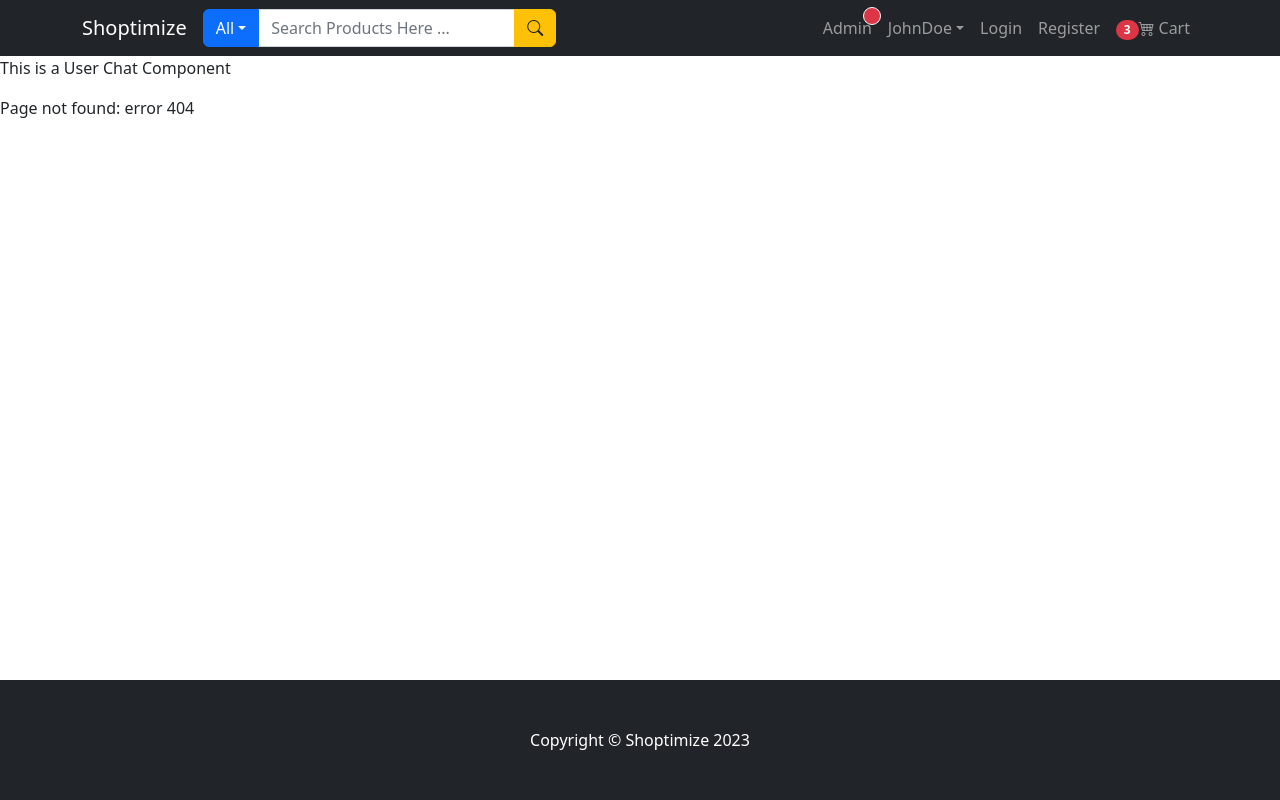
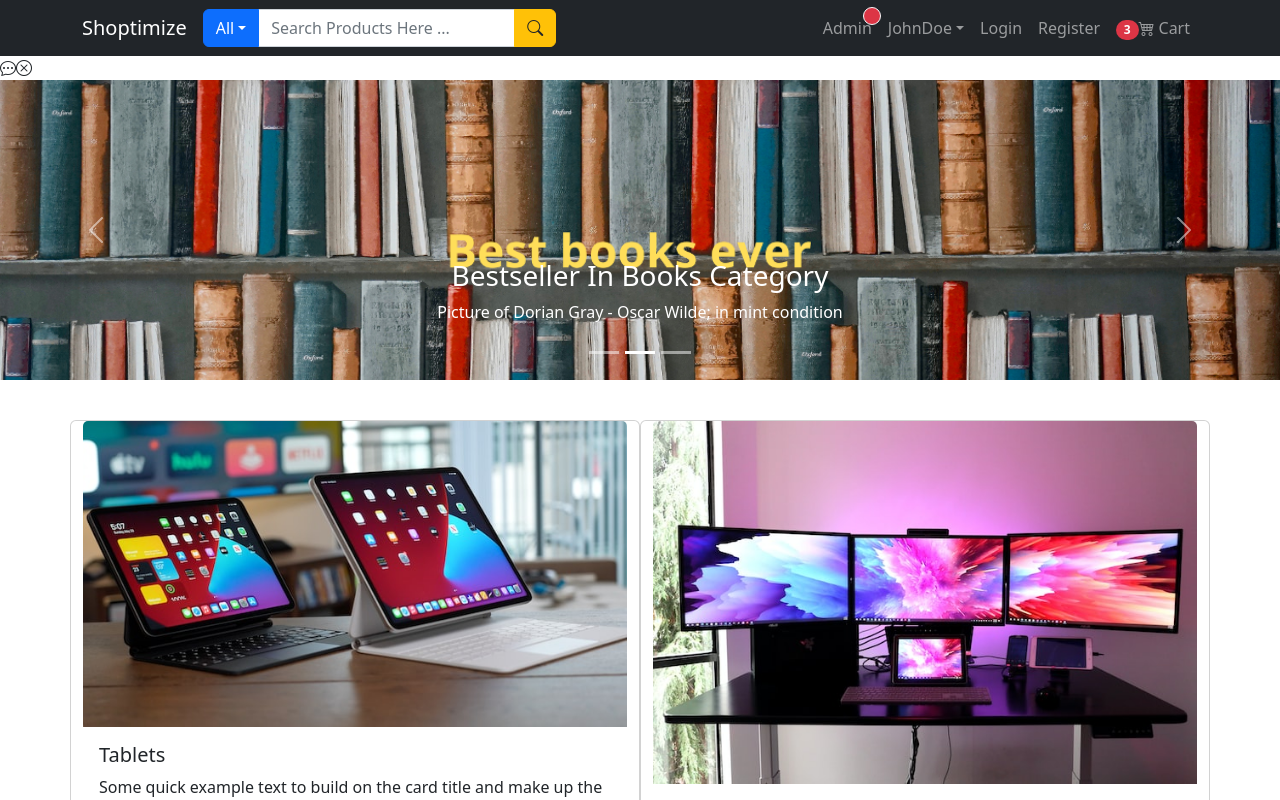
Before and after one commit to ShanchaiZ/MERN-ecommerce, a React (Create React App) app in the folder frontend/: page / in a window 1280 px wide. Before the commit this address had no page. Shown: the top 800 px of the page. Built offline with nearby package versions, Linux system fonts and the light colour scheme.

Commit message:
imported chat bubble and x-circle icons for developing the userchat componenet

```diff
--- a/frontend/src/App.js
+++ b/frontend/src/App.js
@@ -41,7 +41,7 @@ function App() {
       <Routes>
         <Route element={<RoutesWithUserChatComponent />}>
           {/* Public Routes: */}
-          <Route path="/home" element={<HomePage />} />
+          <Route path="/" element={<HomePage />} />
           <Route path="/product-list" element={<ProductListPage />} />
           <Route path="/product-details/" element={<ProductDetailsPage />} />
           <Route path="/product-details/:id" element={<ProductDetailsPage />} />
--- a/frontend/src/components/user/UserChatComponent.js
+++ b/frontend/src/components/user/UserChatComponent.js
@@ -1,5 +1,10 @@
-const UserChatComponent = () =>{
-    return <p>This is a User Chat Component</p>
+const UserChatComponent = () => {
+    return (
+        <>
+            <i className="bi bi-chat-dots"></i>
+            <i className="bi bi-x-circle"></i>
+        </>
+    )
 };
 
 export default UserChatComponent;
```
Also changed, not shown: frontend/public/images/electronic-category.jpg (deleted).
